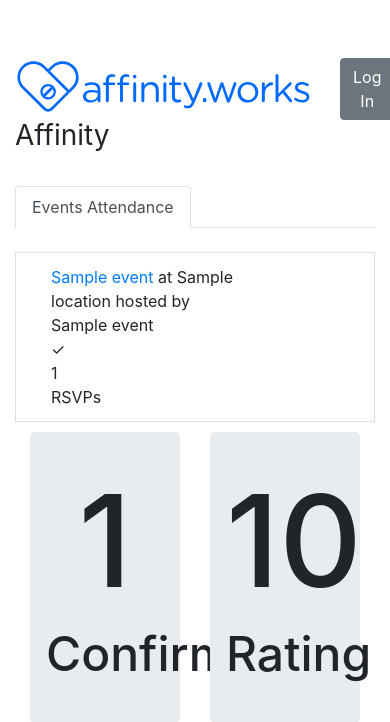
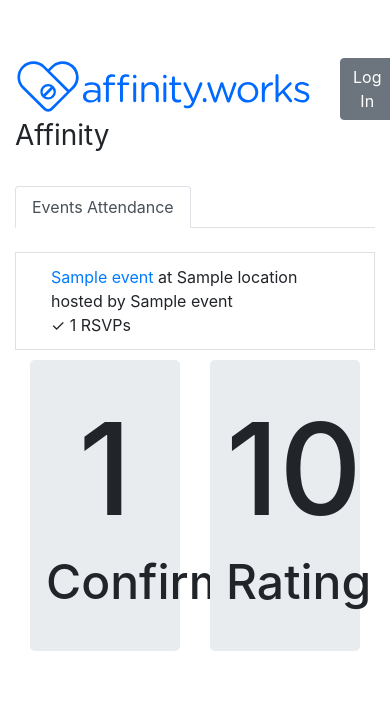
Before and after one commit to spacedogXYZ/sms-checkin, a Django app: template templates/events/event_detail.html in a window 390 px wide. Shown: the top 722 px of the page. Run offline with Django 3.2, Linux system fonts and the light colour scheme; the template is opened without the code that fills it: most values are stand-ins (such as "Sample title", 1, 10 or a date in 2020); some libraries are stand-ins or nearby versions.

Commit message:
Better mobile columns

```diff
--- a/templates/events/event_detail.html
+++ b/templates/events/event_detail.html
@@ -4,16 +4,16 @@
 
 {% block content %}
   <div class="list-group-item">
-    <div class="col-8">
+    <div class="col-xs-12 col-md-8">
       <a href="{{event.get_absolute_url}}">{{ event.name }}</a> {%if event.location%}</a>at {{event.location}}{%endif%} {% if event.host_name %} hosted by {{event.host_name}}{%endif%}
     </div>
 
-    <div class="col-2">
+    <div class="col-xs-6 col-md-2">
       <span class="label label-info">&check;</span> {{ event.participant_set.count }} RSVPs
     </div>
 
     {% if request.user.is_authenticated%}
-    <div class="col-2">
+    <div class="col-xs-6 col-md-2">
       <span class="label label-info">&bigstar;</span> {{ event.ratings.rating__avg|floatformat| default:'?' }} Rating
     </div>
     {%endif%}
@@ -24,18 +24,18 @@
         <div class="list-group">
           {% for attendance in event.attendance_set.all %}
             <div class="list-group-item">
-              <div class="col-8">
+              <div class="col-md-8 col-8">
                 <div class="row">{{attendance.participant.name}}</div>
                 <div class="row"><small>{{attendance.participant.email}}, {{attendance.participant.phone}}</small></div>
               </div>
-              <div class="col-2">
+              <div class="col-xs-4 col-md-3 col-lg-2">
                 <div class="btn-group" role="group">
                   <button type="button" class="btn btn-{%if attendance.confirmed == True%}success{%else%}secondary{%endif%}">Y</button>
                   <button type="button" class="btn btn-{%if attendance.confirmed == None%}warning{%else%}secondary{%endif%}">?</button>
                   <button type="button" class="btn btn-{%if attendance.confirmed == False%}danger{%else%}secondary{%endif%}">N</button>
                 </div>
               </div>
-              <div class="col-2">
+              <div class="col-xs-4 col-md-1">
                 <div class="btn-group">
                   <button type="button" class="btn btn-secondary {%if attendance.rating%}active{%endif%}">{{attendance.rating | default:'?' }}</button>
                 </div>
```
